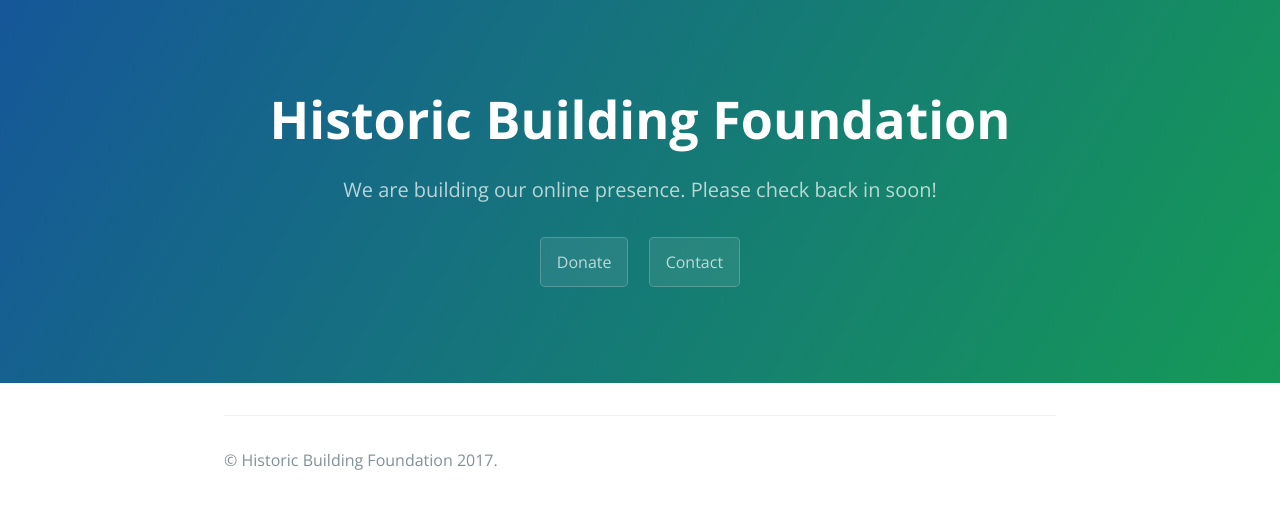
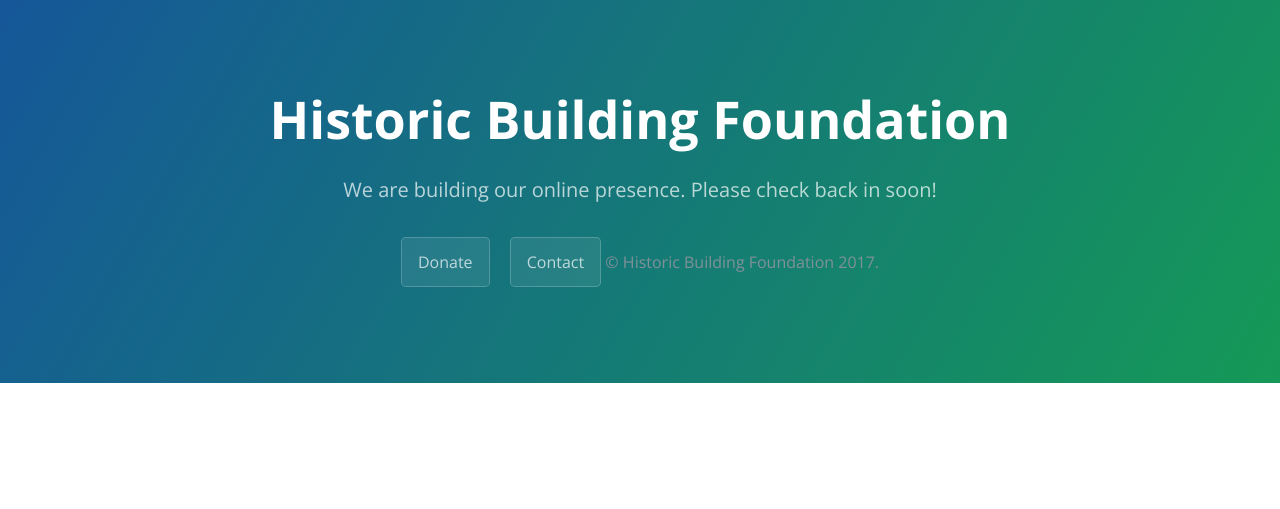
Before and after one commit to Historic-Building-Foundation/Historic-Building-Foundation-Website, a Jekyll site: the page built from index.md, in a window 1280 px wide. Shown: the top 509 px of the page. Built offline with Jekyll 4.4.1, drawn with Linux system fonts in a browser that asks for light colours.

Commit message:
Update default.html

```diff
--- a/_layouts/default.html
+++ b/_layouts/default.html
@@ -21,22 +21,22 @@
         <a href="{{ site.github.zip_url }}" class="btn">Download .zip</a>
         <a href="{{ site.github.tar_url }}" class="btn">Download .tar.gz</a>
       {% endif %}
-
+     <span class="site-footer-credits">© Historic Building Foundation 2017.</span>
     </section>
-
+<!--
     <section class="main-content">
       {{ content }}
 
       <footer class="site-footer">
-        <!--
+
         {% if site.github.is_project_page %}
           <span class="site-footer-owner"><a href="{{ site.github.repository_url }}">{{ site.github.repository_name }}</a> is maintained by <a href="{{ site.github.owner_url }}">{{ site.github.owner_name }}</a>.</span>
         {% endif %}
-        -->
+
         <span class="site-footer-credits">© Historic Building Foundation 2017.</span>
       </footer>
     </section>
-
+-->
     {% if site.google_analytics %}
       <script type="text/javascript">
         (function(i,s,o,g,r,a,m){i['GoogleAnalyticsObject']=r;i[r]=i[r]||function(){
```
